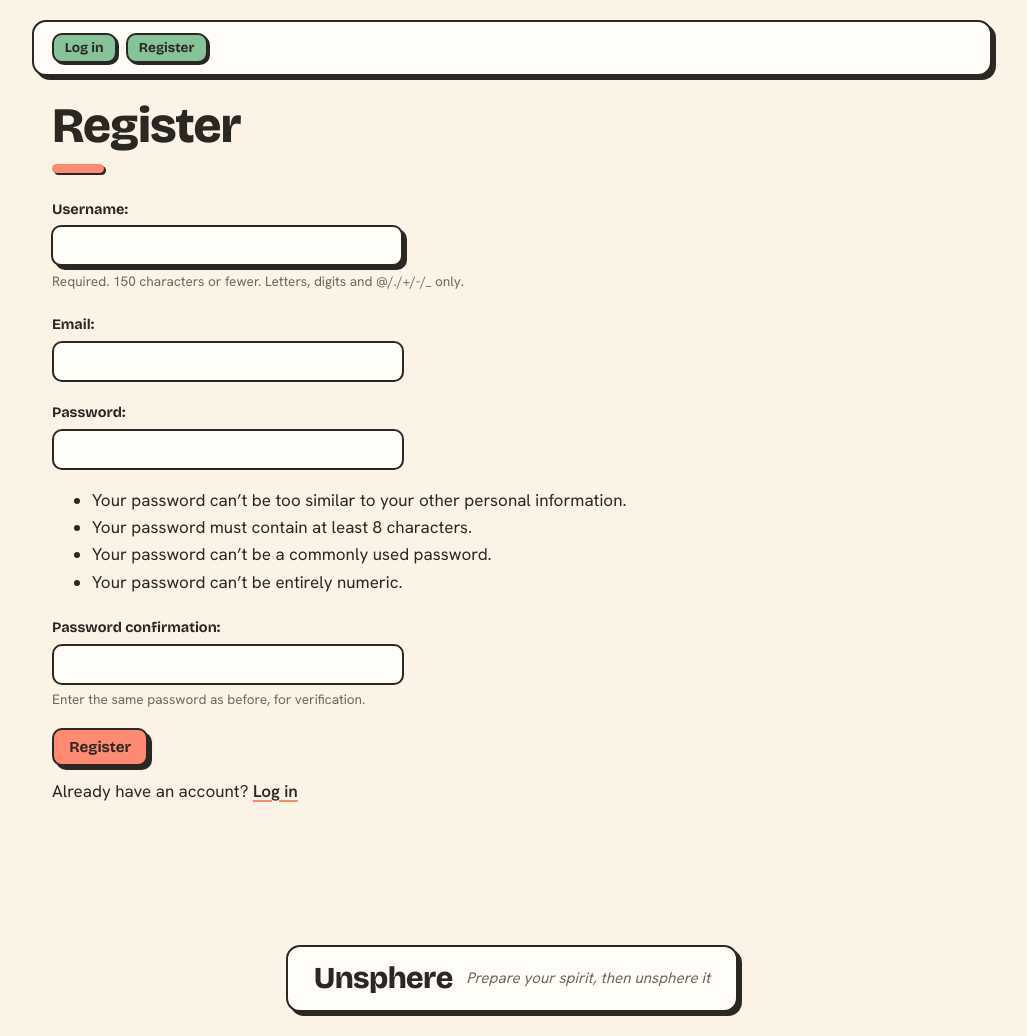
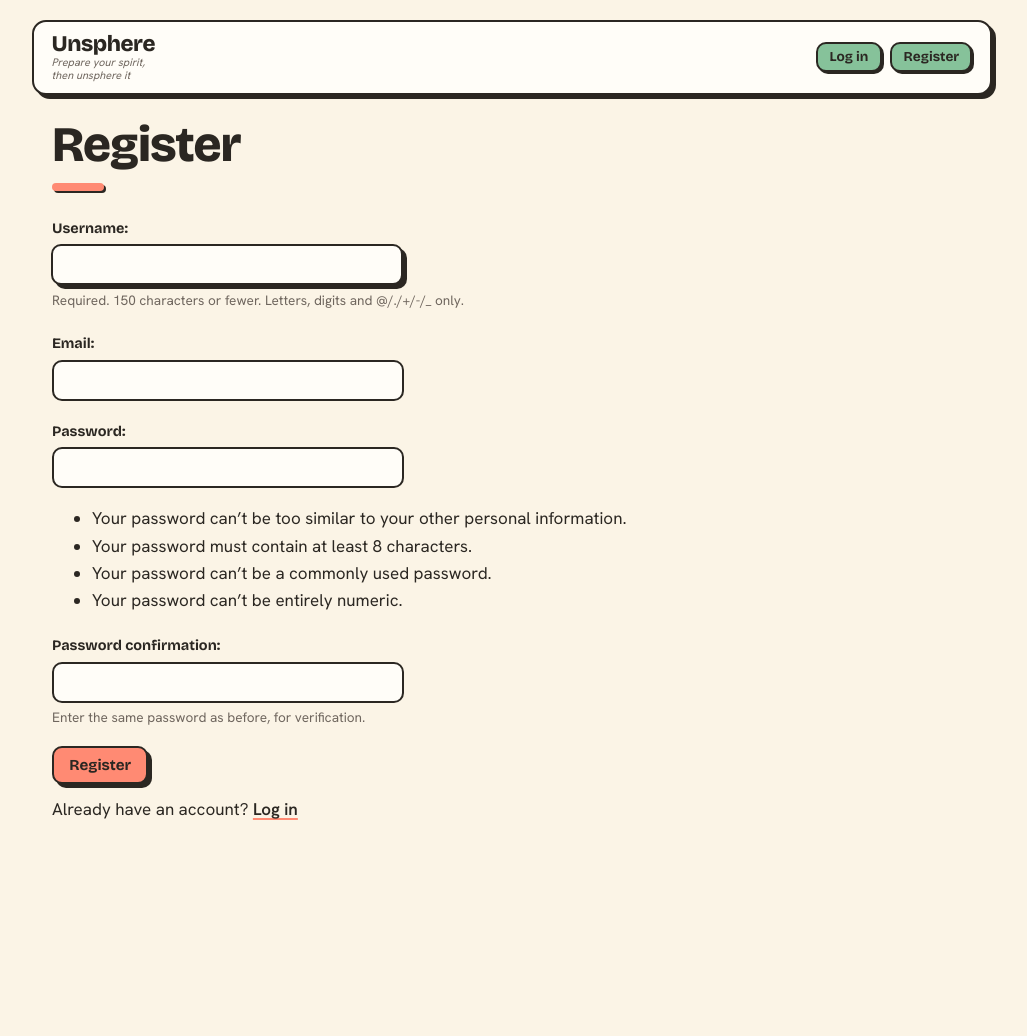
Before and after one commit to maxwelljoslyn/unsphere, a Django app: page /accounts/register/ in a window 1280 px wide. Shown: the whole page, without its empty margins (128-1155 px from the left). After the commit the page ends 820 px from the top, so only its background shows below. Run offline with Django 5.2, Linux system fonts and the light colour scheme.

Commit message:
move logo to navbar

```diff
--- a/static/css/unsphere.css
+++ b/static/css/unsphere.css
@@ -131,6 +131,33 @@ nav {
   box-shadow: var(--shadow);
   font-family: var(--font-display);
   font-weight: 700;
+}
+/* The wordmark anchors the left of the bar; its auto right-margin pushes every
+   other nav item (links, gem readout, logout) to the right edge, with logout
+   landing last. The tagline sits beneath the logo in muted italic, broken to
+   two short lines so the brand stays narrow. */
+.nav-brand {
+  margin-right: auto;
+  display: flex;
+  flex-direction: column;
+  gap: 0.05rem;
+  line-height: 1;
+}
+.nav-logo {
+  font-family: var(--font-display);
+  font-weight: 800;
+  font-size: 1.4rem;
+  letter-spacing: -0.02em;
+  line-height: 1;
+  color: var(--ink);
+}
+.nav-tagline {
+  font-family: var(--font-body);
+  font-size: 0.68rem;
+  font-weight: 400;
+  font-style: italic;
+  line-height: 1.15;
+  color: var(--ink-soft);
 }
 /* Every nav control — the section links and the logout button — reads as the
    same small sage chip, matching "New Workout". They carry their own borders
@@ -369,9 +396,12 @@ textarea:focus {
   transform: translate(-2px, -2px);
   box-shadow: var(--shadow-lg);
 }
-/* Row action links/buttons drift to the right edge of their card. */
+/* Row action links/buttons drift to the right edge of their card. When a row
+   has several actions (e.g. Edit + Delete), only the first absorbs the free
+   space so the whole cluster sits together at the right edge. */
 .container > ul > li > a:not(:first-child),
 #exercise-list > li button { margin-left: auto; }
+.container > ul > li > a:not(:first-child) ~ a,
 #exercise-list > li button + button { margin-left: 0.4rem; }
 /* Make the main link of a workout row read as the row's title. */
 .container > ul > li > a:first-child {
@@ -616,38 +646,3 @@ time { font-variant-numeric: tabular-nums; }
 }
 .kind-chip--cardio   { background: var(--peri-soft); }
 .kind-chip--strength { background: var(--coral-soft); }
-
-/* ------------------------------------------------------------------- Footer */
-/* Mirrors the nav bar: a bordered, shadowed cream card centred under the
-   content. The wordmark is the display face with a coral underline echoing the
-   h1 flourish; the tagline sits beneath it in the muted ink. */
-.site-footer {
-  width: fit-content;
-  max-width: 60rem;
-  margin: 3rem auto 1.5rem;
-  padding: 1rem 1.6rem;
-  display: flex;
-  flex-wrap: wrap;
-  align-items: center;
-  justify-content: center;
-  gap: 0.35rem 0.85rem;
-  text-align: center;
-  background: var(--surface);
-  border: var(--b) solid var(--ink);
-  border-radius: var(--r);
-  box-shadow: var(--shadow);
-}
-.footer-logo {
-  font-family: var(--font-display);
-  font-weight: 800;
-  font-size: 1.9rem;
-  letter-spacing: -0.02em;
-  line-height: 1;
-  color: var(--ink);
-}
-.footer-tagline {
-  font-family: var(--font-body);
-  font-size: 0.95rem;
-  font-style: italic;
-  color: var(--ink-soft);
-}
--- a/templates/base.html
+++ b/templates/base.html
@@ -115,6 +115,10 @@
 <body hx-headers='{"X-CSRFToken": "{{ csrf_token }}"}'>
 {% if user.is_authenticated %}
 <nav>
+  <div class="nav-brand">
+    <span class="nav-logo">Unsphere</span>
+    <span class="nav-tagline">Prepare your spirit,<br>then unsphere it</span>
+  </div>
   <a href="{% url 'workout-list' %}">Workouts</a>
   <a href="{% url 'movement-list' %}">Movements</a>
   {# Achievements link and gem readout are direct nav children. Each carries the #}
@@ -131,6 +135,10 @@
 <hr>
 {% else %}
 <nav>
+  <div class="nav-brand">
+    <span class="nav-logo">Unsphere</span>
+    <span class="nav-tagline">Prepare your spirit,<br>then unsphere it</span>
+  </div>
   <a href="{% url 'login' %}">Log in</a>
   <a href="{% url 'register' %}">Register</a>
 </nav>
@@ -311,9 +319,5 @@
   })();
 </script>
 <main class="container">{% block content %}{% endblock %}</main>
-<footer class="site-footer">
-  <span class="footer-logo">Unsphere</span>
-  <span class="footer-tagline">Prepare your spirit, then unsphere it</span>
-</footer>
 </body>
 </html>
```
